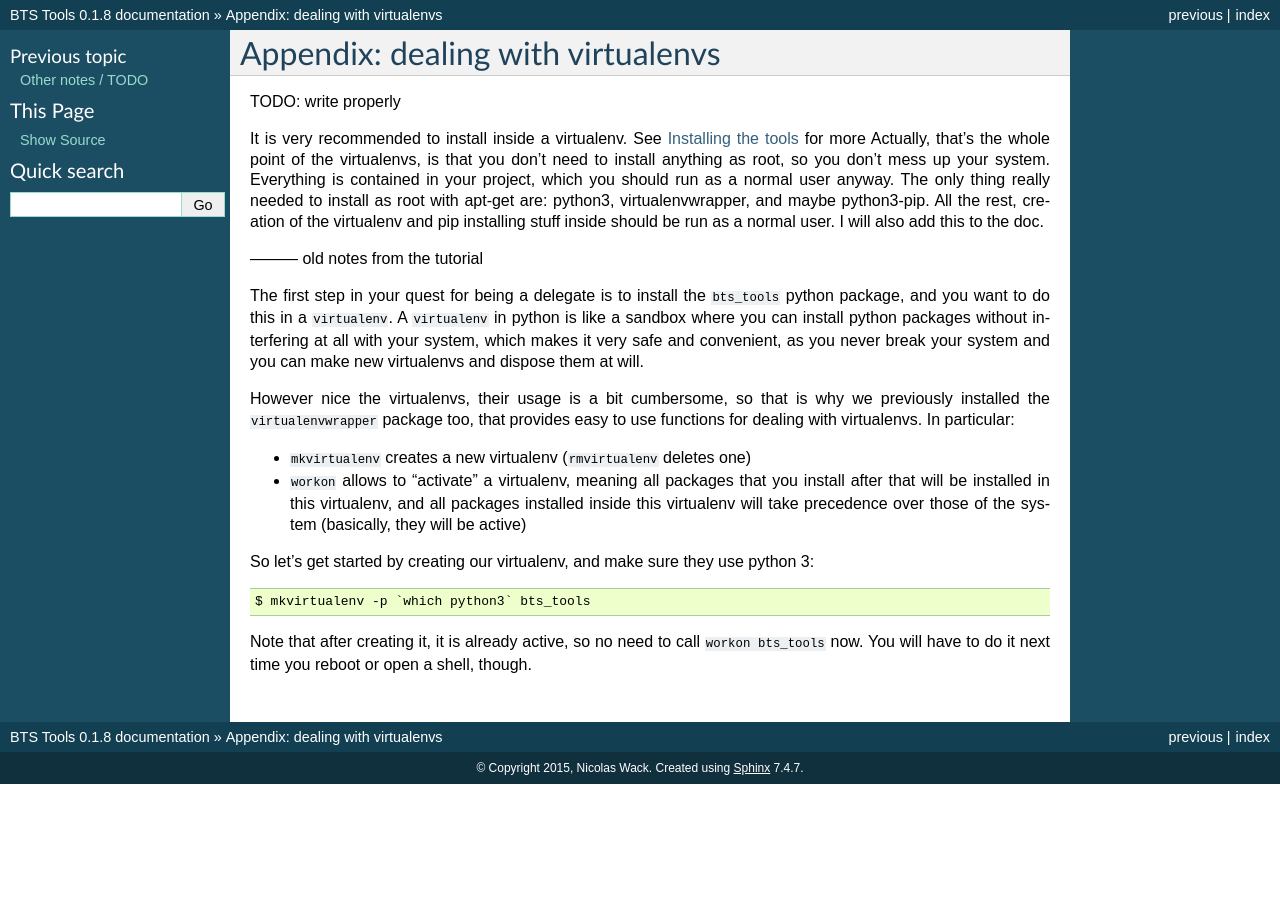
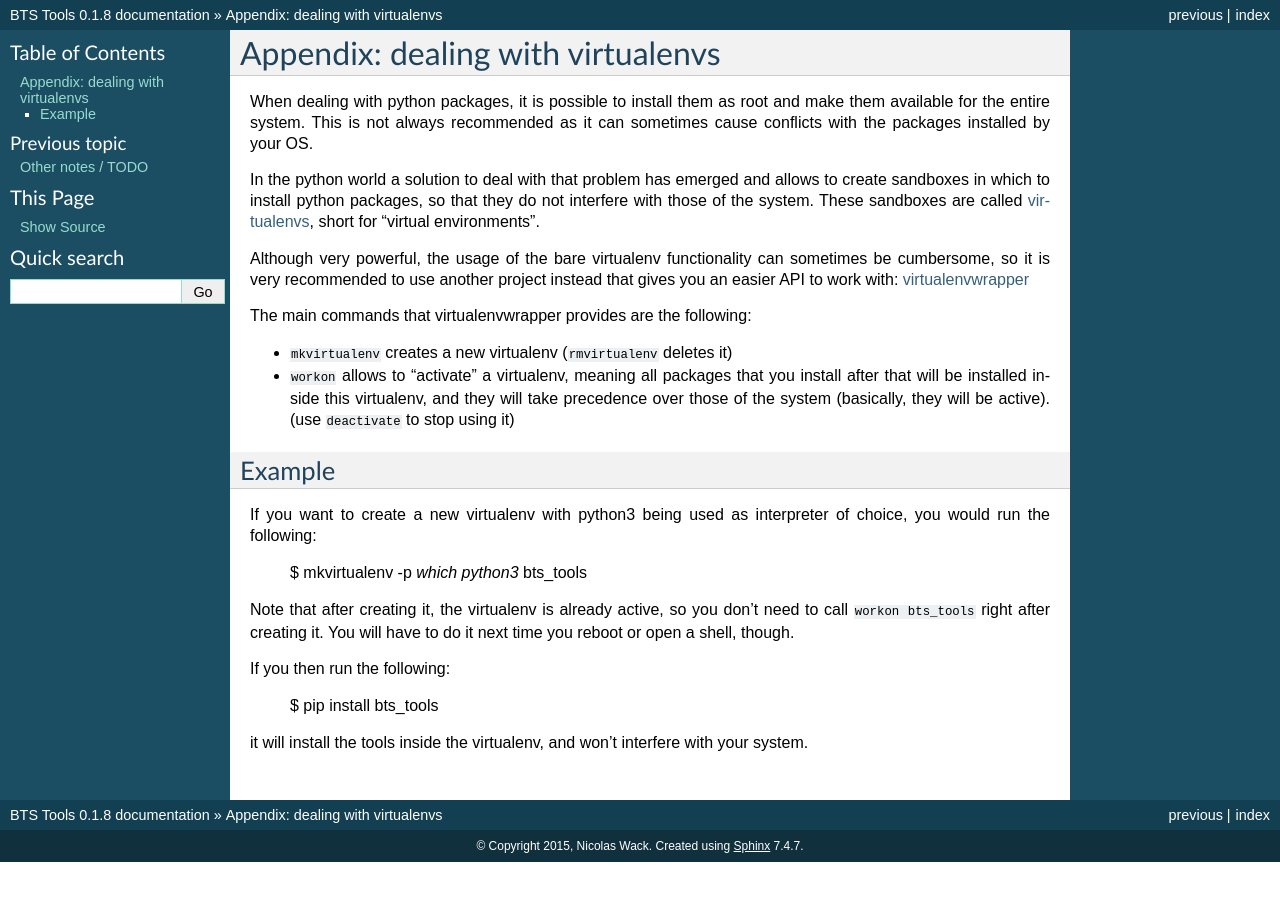
Before and after one commit to wackou/bts_tools, a Sphinx documentation site: the page built from docs/virtualenv.rst, in a window 1280 px wide. Built offline with Sphinx 7.4.7, drawn with Linux system fonts in a browser that asks for light colours.

Commit message:
Wrote doc section about the virtualenvs

```diff
--- a/docs/virtualenv.rst
+++ b/docs/virtualenv.rst
@@ -2,34 +2,47 @@
 Appendix: dealing with virtualenvs
 ==================================
 
-TODO: write properly
+When dealing with python packages, it is possible to install them as root and
+make them available for the entire system. This is not always recommended as it
+can sometimes cause conflicts with the packages installed by your OS.
 
-It is very recommended to install inside a virtualenv. See :doc:`install` for more
-Actually, that's the whole point of the virtualenvs, is that you don't need to install anything as root, so you don't mess up your system. Everything is contained in your project, which you should run as a normal user anyway. The only thing really needed to install as root with apt-get are: python3, virtualenvwrapper, and maybe python3-pip. All the rest, creation of the virtualenv and pip installing stuff inside should be run as a normal user. I will also add this to the doc.
+In the python world a solution to deal with that problem has emerged and allows
+to create sandboxes in which to install python packages, so that they do not
+interfere with those of the system. These sandboxes are called `virtualenvs`_,
+short for "virtual environments".
+
+Although very powerful, the usage of the bare virtualenv functionality can
+sometimes be cumbersome, so it is very recommended to use another project
+instead that gives you an easier API to work with: `virtualenvwrapper`_
+
+The main commands that virtualenvwrapper provides are the following:
+
+- ``mkvirtualenv`` creates a new virtualenv (``rmvirtualenv`` deletes it)
+- ``workon`` allows to "activate" a virtualenv, meaning all packages that you
+  install after that will be installed inside this virtualenv, and they will
+  take precedence over those of the system (basically, they will be active).
+  (use ``deactivate`` to stop using it)
 
 
+Example
+-------
 
---------- old notes from the tutorial
-
-The first step in your quest for being a delegate is to install the ``bts_tools`` python package,
-and you want to do this in a ``virtualenv``. A ``virtualenv`` in python is
-like a sandbox where you can install python packages without interfering at all
-with your system, which makes it very safe and convenient, as you never break
-your system and you can make new virtualenvs and dispose them at will.
-
-However nice the virtualenvs, their usage is a bit cumbersome, so that is why
-we previously installed the ``virtualenvwrapper`` package too, that provides
-easy to use functions for dealing with virtualenvs. In particular:
-
-- ``mkvirtualenv`` creates a new virtualenv (``rmvirtualenv`` deletes one)
-- ``workon`` allows to "activate" a virtualenv, meaning all packages that you
-  install after that will be installed in this virtualenv, and all packages installed
-  inside this virtualenv will take precedence over those of the system
-  (basically, they will be active)
-
-So let's get started by creating our virtualenv, and make sure they use python 3::
+If you want to create a new virtualenv with python3 being used as interpreter
+of choice, you would run the following:
 
     $ mkvirtualenv -p `which python3` bts_tools
 
-Note that after creating it, it is already active, so no need to call
-``workon bts_tools`` now. You will have to do it next time you reboot or open a shell, though.
+Note that after creating it, the virtualenv is already active, so you don't
+need to call ``workon bts_tools`` right after creating it. You will have to
+do it next time you reboot or open a shell, though.
+
+If you then run the following:
+
+    $ pip install bts_tools
+
+it will install the tools inside the virtualenv, and won't interfere with
+your system.
+
+
+.. _virtualenvs: https://virtualenv.pypa.io/
+.. _virtualenvwrapper: https://virtualenvwrapper.readthedocs.org/
```
